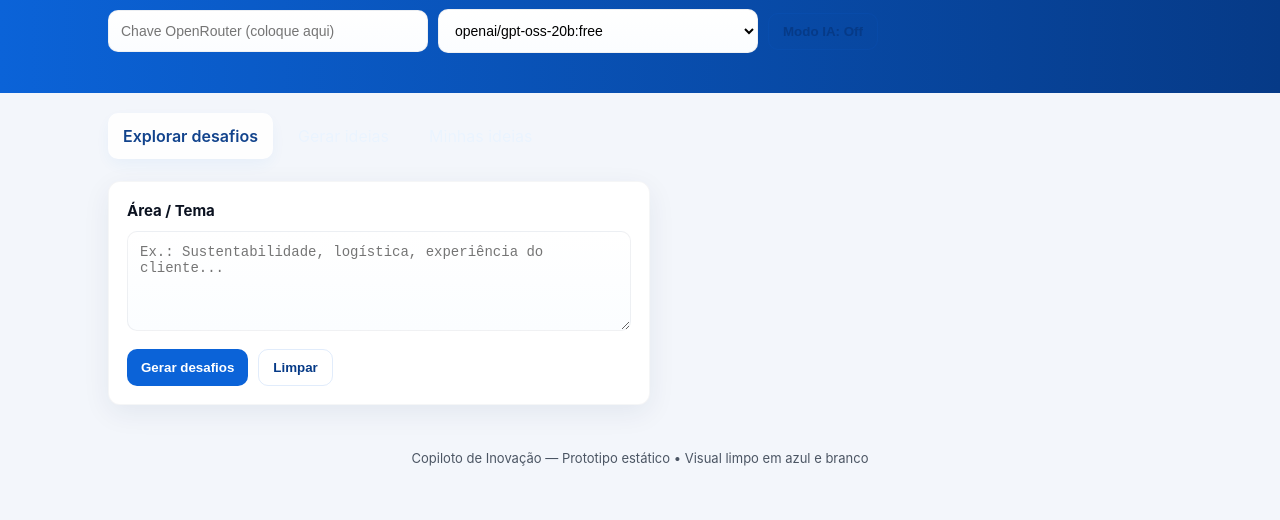
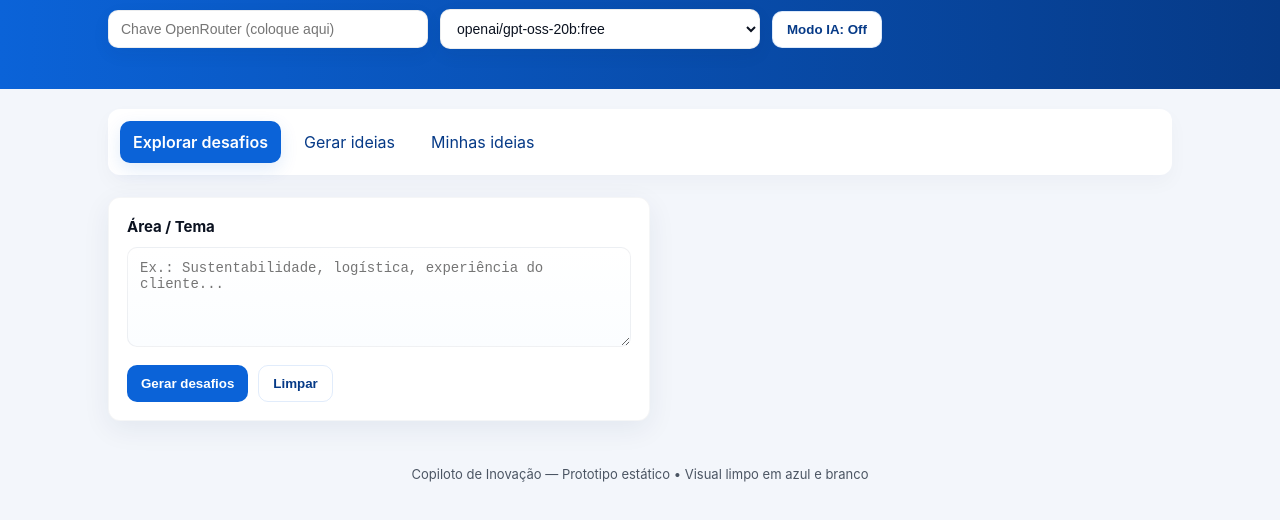
Before and after one commit to anakuznetzow/oficial_repositorio_copilot, a plain HTML site: page index.html in a window 1280 px wide. Shown: the part 94-614 px from the top of the page. Drawn offline with Linux system fonts and the light colour scheme.

Commit message:
UI: Improve header contrast, make IA controls readable, and increase tab contrast/visibility

```diff
--- a/index.html
+++ b/index.html
@@ -40,7 +40,18 @@
     .empty{padding:28px;text-align:center;color:var(--muted);font-size:15px}
     .idea-actions{display:flex;gap:10px;margin-top:12px}
     .counter{font-size:14px;color:var(--muted);margin-bottom:8px}
-    .header-controls{display:flex;gap:10px;align-items:center;margin-top:12px}
+    .header-controls{display:flex;gap:12px;align-items:center;margin-top:12px;flex-wrap:wrap}
+    /* Header inputs more readable on blue background */
+    .header-controls input.small-input, .header-controls select.small-input{
+      background:#fff;color:var(--text);border-radius:10px;padding:10px 12px;border:1px solid rgba(10,30,60,0.08);box-shadow:0 6px 18px rgba(10,30,60,0.06);min-width:220px
+    }
+    /* Make IA toggle clearly visible on header */
+    .header-controls .btn-ghost{background:#fff;color:var(--blue-700);border:1px solid rgba(11,99,216,0.14);padding:10px 14px;border-radius:10px}
+    .header-controls .btn-ghost:hover{background:#f1f7ff}
+    /* Tabs on a light bar for contrast */
+    .tabs{background:var(--surface);padding:12px;border-radius:12px;box-shadow:0 8px 20px rgba(10,30,60,0.03)}
+    .tab{background:transparent;border-radius:8px;padding:8px 12px;color:var(--blue-700);cursor:pointer;border:1px solid transparent;opacity:1}
+    .tab.active{background:var(--blue-600);color:#fff;border-color:transparent;box-shadow:0 6px 18px rgba(11,99,216,0.12)}
     .small-input{width:320px;max-width:40vw}
     .card .label small{display:block;font-weight:400;color:var(--muted)}
     footer{padding:24px;text-align:center;color:var(--muted);font-size:13px}
```
